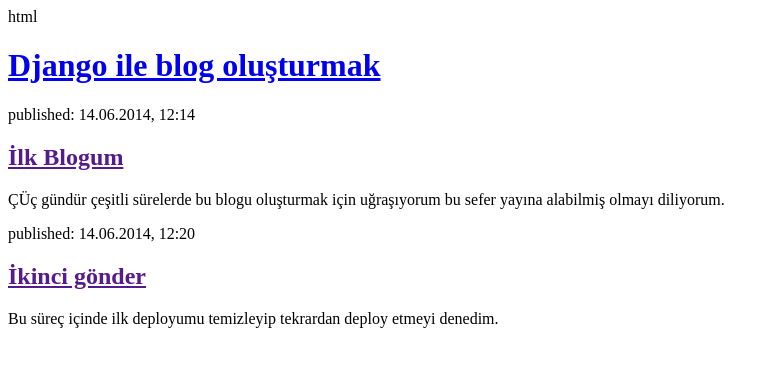
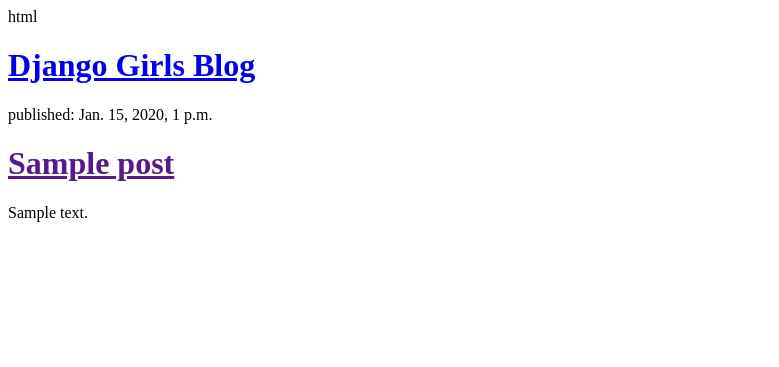
Before and after one commit to amaeksi/my-first-blog, a Django app: template blog/templates/blog/post_list.html in a window 1280 px wide. Shown: the top 367 px of the page, without its empty margins (0-779 px from the left). Run offline with Django 3.2, Linux system fonts and the light colour scheme; the template is opened without the code that fills it: values that come from a table or form of the project are taken from there, others are empty; tables that the repository leaves empty hold one stand-in row (values such as "Sample post").

Commit message:
içerikleri ekledim.

```diff
--- a/blog/templates/blog/post_list.html
+++ b/blog/templates/blog/post_list.html
@@ -4,19 +4,16 @@
         <title>Elçin'in Yeni Blogu</title>
     </head>
     <body>
-        <div>
-            <h1><a href="/">Django ile blog oluşturmak</a></h1>
-        </div>
-        <div>
-            <p>published: 14.06.2014, 12:14</p>
-            <h2><a href="">İlk Blogum</a></h2>
-            <p>ÇÜç gündür çeşitli sürelerde bu blogu oluşturmak için uğraşıyorum bu sefer yayına alabilmiş olmayı diliyorum. </p>
-        </div>
+      <div>
+  <h1><a href="/">Django Girls Blog</a></h1>
+</div>
 
-        <div>
-            <p>published: 14.06.2014, 12:20</p>
-            <h2><a href="">İkinci gönder</a></h2>
-            <p>Bu süreç içinde ilk deployumu temizleyip tekrardan deploy etmeyi denedim.</p>
-        </div>
+{% for post in posts %}
+  <div>
+      <p>published: {{ post.published_date }}</p>
+      <h1><a href="">{{ post.title }}</a></h1>
+      <p>{{ post.text|linebreaksbr }}</p>
+  </div>
+{% endfor %}
     </body>
 </html>
```
Also changed, not shown: blog/templates/Blog/post_list.html (+10 -13 lines), blog/views.py (+6 -1 lines).
